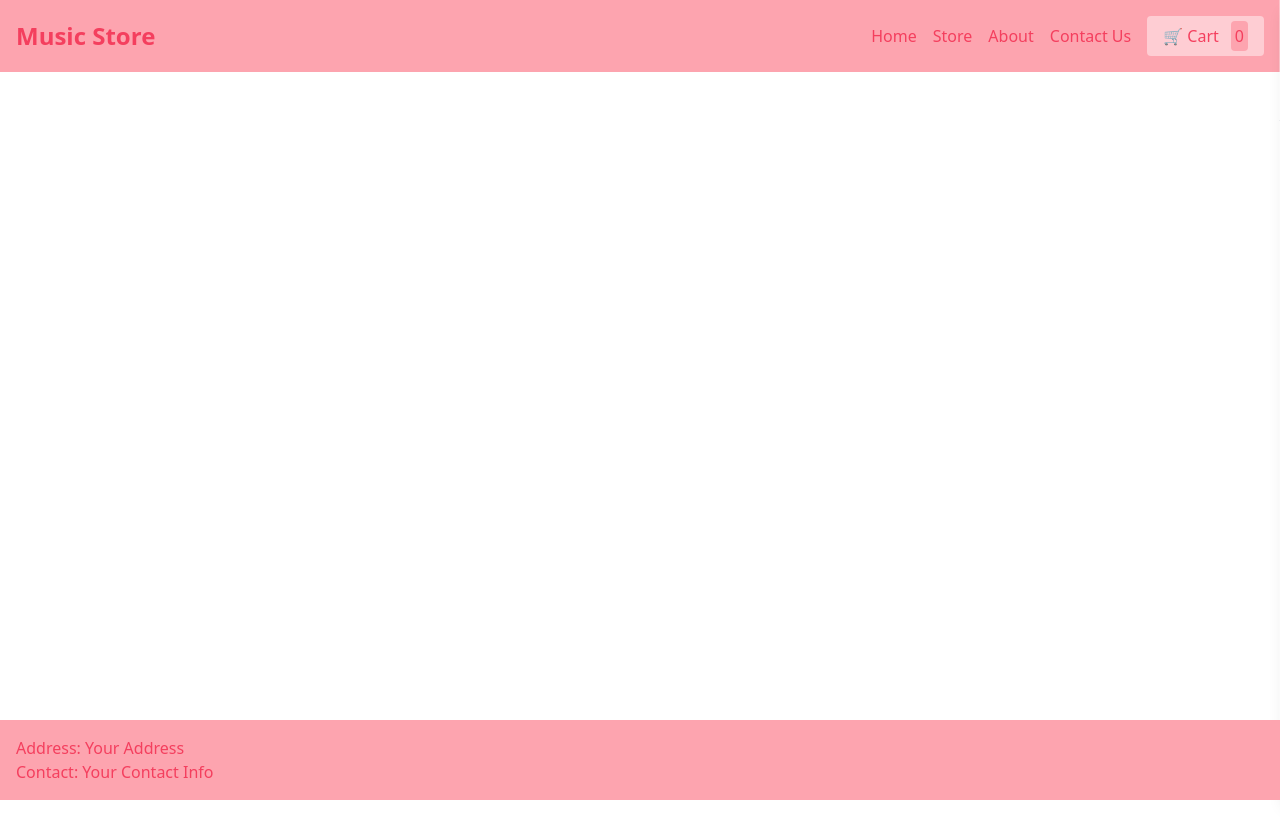
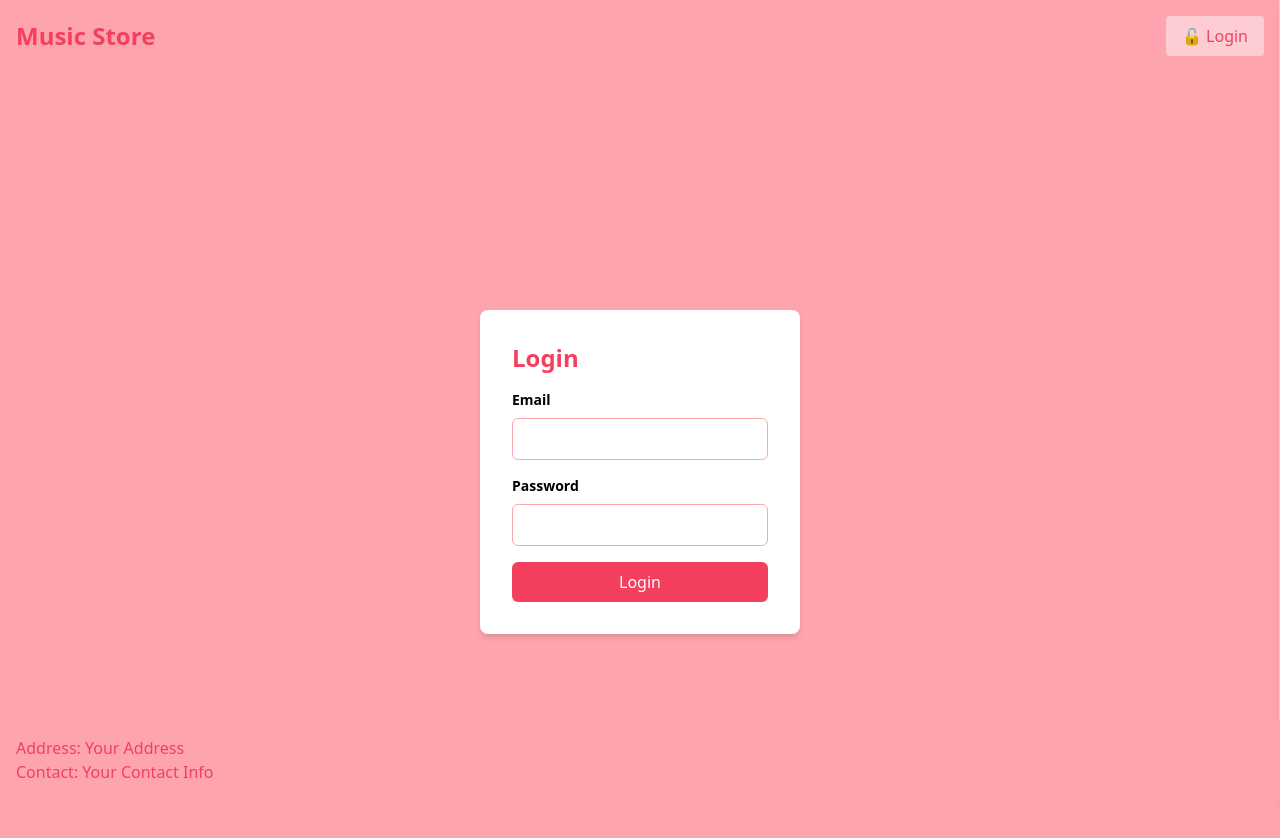
Before and after one commit to nidhijagga/ecommerce-store-react, a React (Create React App) app: page /login in a window 1280 px wide. Shown: the top 838 px of the page. Before the commit the page ends 800 px from the top, so only its background shows below. Built offline with nearby package versions, Linux system fonts and the light colour scheme.

Commit message:
Adding Login to Ecommerce

```diff
--- a/src/App.js
+++ b/src/App.js
@@ -1,6 +1,10 @@
-import React from "react";
-import { useParams } from "react-router-dom";
-import { BrowserRouter as Router, Routes, Route } from "react-router-dom";
+import React, { useContext } from "react";
+import {
+  BrowserRouter as Router,
+  Routes,
+  Route,
+  Navigate,
+} from "react-router-dom";
 import Header from "./components/Header";
 import Home from "./pages/Home";
 import Store from "./pages/Store";
@@ -8,24 +12,38 @@ import About from "./pages/About";
 import Footer from "./components/Footer";
 import CartSidebar from "./components/CartSidebar";
 import ContactUs from "./pages/ContactUs";
-import ProductPage from "./components/ProductPage";
+import ProductDetail from "./components/ProductsDetail";
+import Login from "./pages/Login";
+import { LoginContextProvider } from "./store/loginContext";
+import LoginContext from "./store/loginContext";
+
+
 
 function App() {
+  const loginContext = useContext(LoginContext);
+  console.log(loginContext);
+
   return (
+    <LoginContextProvider>
       <Router>
         <div className="App">
           <Header />
           <Routes>
-          <Route path="/" element={<Home />} />
-          <Route path="/store" element={<Store />} />
-          <Route path="/about" element={<About />} />
-          <Route path="/store/:productType/:productId" element={<ProductPage />} />
-          <Route path="/contact" element={<ContactUs />} />
+            <Route path="/" element={<Home/>}></Route>
+            <Route path="/store" element={<Store/>}></Route>
+            <Route path="/about" element={<About/>}></Route>
+            <Route path="/store/:productId" element={<ProductDetail/>}></Route>
+            <Route path="/contact" element={<ContactUs/>}></Route>
+            <Route
+              path="/login"
+              element={ <Login />}
+            />
           </Routes>
-        <CartSidebar/>
+          <CartSidebar />
           <Footer />
         </div>
       </Router>
+    </LoginContextProvider>
   );
 }
 
--- a/src/components/Header.js
+++ b/src/components/Header.js
@@ -1,24 +1,34 @@
-import React from "react";
-import { Link, NavLink } from "react-router-dom";
+import React, { useContext } from "react";
+import { Link, NavLink, useNavigate } from "react-router-dom";
 import { useCart } from "../store/cartContext";
+import LoginContext from "../store/loginContext";
 
 const Header = () => {
+  const loginContext = useContext(LoginContext);
   const { toggleCart, cartItems } = useCart();
+  const navigate = useNavigate();
+  const logoutHandler = (e) => {
+    e.preventDefault();
+    loginContext.logout();
+    navigate('/login')
+  };
 
   return (
     <header className="bg-rose-300 text-rose-500 p-4 flex items-center justify-between">
-      <Link
-        to="/"
-        className="text-2xl font-bold text-rose-500 hover:text-rose-300"
-      >
+      <Link to="/" className="text-2xl font-bold text-rose-500 hover:text-rose-300">
         Music Store
       </Link>
       <div className="flex items-center space-x-4">
-        {/* Use NavLink for navigation links */}
+        {loginContext.isLoggedIn && (
+          <>
             <NavLink
               to="/"
               className={({ isActive, isPending }) =>
-            isPending ? "pending" : isActive ? "active font-bold text-black" : "text-rose-500"
+                isPending
+                  ? "pending"
+                  : isActive
+                  ? "active font-bold text-black"
+                  : "text-rose-500"
               }
               end
             >
@@ -27,7 +37,11 @@ const Header = () => {
             <NavLink
               to="/store"
               className={({ isActive, isPending }) =>
-            isPending ? "pending" : isActive ? "active font-bold text-black" : "text-rose-500"
+                isPending
+                  ? "pending"
+                  : isActive
+                  ? "active font-bold text-black"
+                  : "text-rose-500"
               }
             >
               Store
@@ -35,7 +49,11 @@ const Header = () => {
             <NavLink
               to="/about"
               className={({ isActive, isPending }) =>
-            isPending ? "pending" : isActive ? "active font-bold text-black" : "text-rose-500"
+                isPending
+                  ? "pending"
+                  : isActive
+                  ? "active font-bold text-black"
+                  : "text-rose-500"
               }
             >
               About
@@ -43,7 +61,11 @@ const Header = () => {
             <NavLink
               to="/contact"
               className={({ isActive, isPending }) =>
-            isPending ? "pending" : isActive ? "active font-bold text-black" : "text-rose-500"
+                isPending
+                  ? "pending"
+                  : isActive
+                  ? "active font-bold text-black"
+                  : "text-rose-500"
               }
             >
               Contact Us
@@ -57,6 +79,22 @@ const Header = () => {
                 {cartItems.length}
               </span>
             </button>
+            <button
+              className="bg-rose-200 text-rose-500 px-4 py-2 rounded hover:bg-rose-500 hover:text-rose-200"
+              onClick={logoutHandler}
+            >
+              🔒 Logout
+            </button>
+          </>
+        )}
+
+        {!loginContext.isLoggedIn && (
+          <NavLink to="/login">
+            <button className="bg-rose-200 text-rose-500 px-4 py-2 rounded hover:bg-rose-500 hover:text-rose-200">
+              🔓 Login
+            </button>
+          </NavLink>
+        )}
       </div>
     </header>
   );
--- /dev/null
+++ b/src/pages/Login.js
@@ -0,0 +1,99 @@
+import React, { useContext, useRef } from "react";
+import { useNavigate } from "react-router-dom";
+import LoginContext from "../store/loginContext";
+
+const Login = () => {
+  const loginContext = useContext(LoginContext);
+  const emailInputref = useRef();
+  const passwordInputref = useRef();
+  const navigate = useNavigate();
+
+  const loginHandler = (e) => {
+    e.preventDefault();
+    fetch(
+      "https://identitytoolkit.googleapis.com/v1/accounts:signInWithPassword?key=AIzaSyDi9tfltVJ12QrbxXThs2QYHJuii9TyVq4",
+      {
+        method: "POST",
+        body: JSON.stringify({
+          email: emailInputref.current.value,
+          password: passwordInputref.current.value,
+          returnSecureToken: true,
+        }),
+        headers: {
+          "Content-Type": "application/json",
+        },
+      }
+    )
+      .then((res) => {
+        if (res.ok) {
+          return res.json();
+        } else {
+          return res.json().then((data) => {
+            let errorMessage = "Authentication failed";
+            if (data && data.error && data.error.message) {
+              errorMessage = data.error.message;
+              throw new Error(errorMessage);
+            }
+          });
+        }
+      })
+      .then((data) => {
+        loginContext.isLoggedIn = true;
+        loginContext.login(data.idToken);
+        console.log(loginContext);
+        navigate("/store");
+      })
+      .catch((error) => {
+        alert(error.message);
+      });
+  };
+
+  return (
+    <div className="bg-rose-300 min-h-screen flex items-center justify-center">
+      <div className="bg-white p-8 rounded-lg shadow-md w-1/4">
+        <h2 className="text-2xl font-bold text-rose-500 mb-4">Login</h2>
+        <form>
+          <div className="mb-4">
+            <label
+              htmlFor="email"
+              className="block text-black text-sm font-semibold mb-2"
+            >
+              Email
+            </label>
+            <input
+              type="email"
+              id="email"
+              name="email"
+              className="w-full py-2 px-3 rounded-md border border-rose-300 focus:outline-none focus:border-rose-500"
+              ref={emailInputref}
+            />
+          </div>
+          <div className="mb-4">
+            <label
+              htmlFor="password"
+              className="block text-black text-sm font-semibold mb-2"
+            >
+              Password
+            </label>
+            <input
+              type="password"
+              id="password"
+              name="password"
+              className="w-full py-2 px-3 rounded-md border border-rose-300 focus:outline-none focus:border-rose-500"
+              ref={passwordInputref}
+            />
+          </div>
+          <button
+            type="submit"
+            className="bg-rose-500 text-white py-2 px-4 rounded-md hover:bg-rose-600 w-full"
+            onClick={loginHandler}
+          >
+            Login
+          </button>
+        </form>
+      </div>
+    </div>
+  );
+};
+
+export default Login;
--- /dev/null
+++ b/src/store/loginContext.js
@@ -0,0 +1,44 @@
+import React, { useState } from 'react';
+
+const LoginContext = React.createContext({
+  isLoggedIn: false,
+  login: (token) => {},
+  logout: () => {},
+});
+
+
+export const LoginContextProvider = (props) => {
+  const initialToken = localStorage.getItem('token');
+
+  const [token, setToken] = useState(initialToken);
+
+  const userIsLoggedIn = !!token;
+
+  const loginHandler = (token) => {
+    setToken(token);
+    localStorage.setItem('token', token);
+  };
+
+  const logoutHandler = () => {
+    setToken(null);
+    localStorage.removeItem('token');
+  };
+
+//   if (token) {
+//     setTimeout(logoutHandler, 5000);
+//   }
+
+  const contextValue = {
+    isLoggedIn: userIsLoggedIn,
+    login: loginHandler,
+    logout: logoutHandler,
+  };
+
+  return (
+    <LoginContext.Provider value={contextValue}>
+      {props.children}
+    </LoginContext.Provider>
+  );
+};
+
+export default LoginContext;
```
Lines whose indentation alone changed are shown as unchanged.
